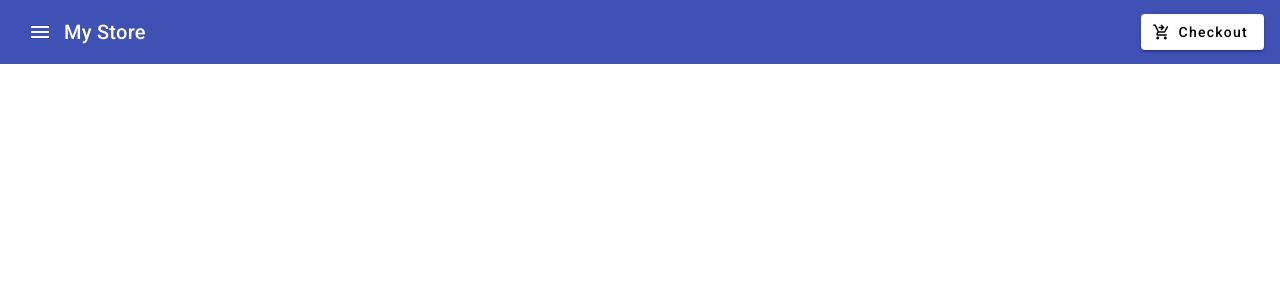
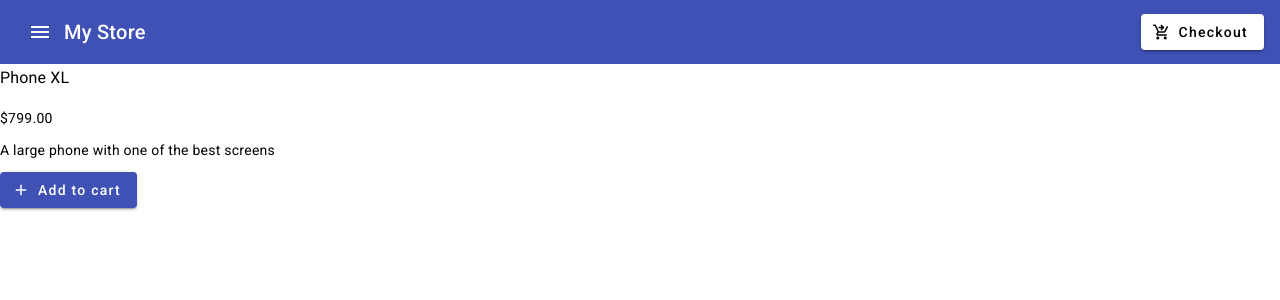
Before and after one commit to giselalanciani/gise-compras, an Angular app: page /product/1 in a window 1280 px wide. Shown: the top 300 px of the page. Built offline with nearby package versions, Linux system fonts and the light colour scheme.

Commit message:
adding components

```diff
--- a/src/app/product-detail/product-detail.component.html
+++ b/src/app/product-detail/product-detail.component.html
@@ -2,4 +2,5 @@
     <h3>{{product.name}}</h3>
     <p>{{product.price | currency}}</p>
     <p>{{product.description}}</p>
+    <button (click)="addToCart(product)" mat-raised-button color="primary" > <mat-icon>add</mat-icon> Add to cart</button>
 </div>
--- a/src/app/product-detail/product-detail.component.ts
+++ b/src/app/product-detail/product-detail.component.ts
@@ -1,5 +1,7 @@
 import { Component, OnInit } from '@angular/core';
-import { Product } from '../products';
+import { ActivatedRoute } from '@angular/router';
+import { CartService } from '../cart.service';
+import { Product, products } from '../products';
 
 @Component({
   selector: 'app-product-detail',
@@ -7,11 +9,25 @@ import { Product } from '../products';
   styleUrls: ['./product-detail.component.scss']
 })
 export class ProductDetailComponent implements OnInit {
+  product: Product | undefined;
+  constructor(
+    private route: ActivatedRoute,
+    private cartService: CartService
+  ) {}
 
-  ngOnInit(): void {
+  ngOnInit() {
+    // First get the product id from the current route.
+    const routeParams = this.route.snapshot.paramMap;
+    const productIdFromRoute = Number(routeParams.get('productId'));
 
+    // Find the product that correspond with the id provided in route.
+    this.product = products.find(
+      (product) => product.id === productIdFromRoute
+    );
   }
-  product: Product | undefined;
 
-
+  addToCart(product: Product) {
+    this.cartService.addProduct(product);
+    alert('product added to your cart!')
+  }
 }
```
